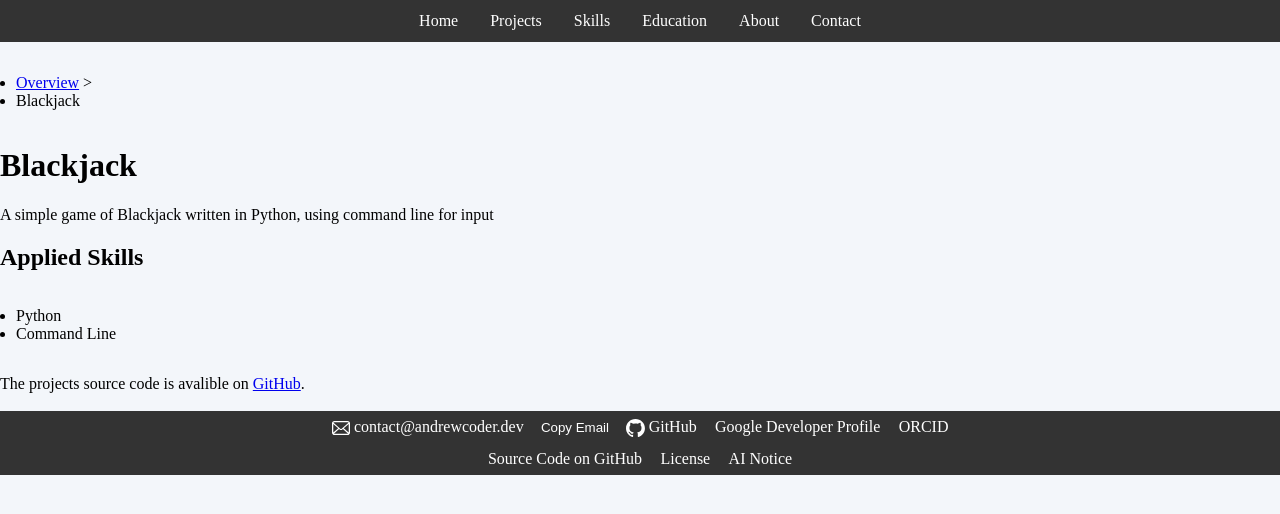
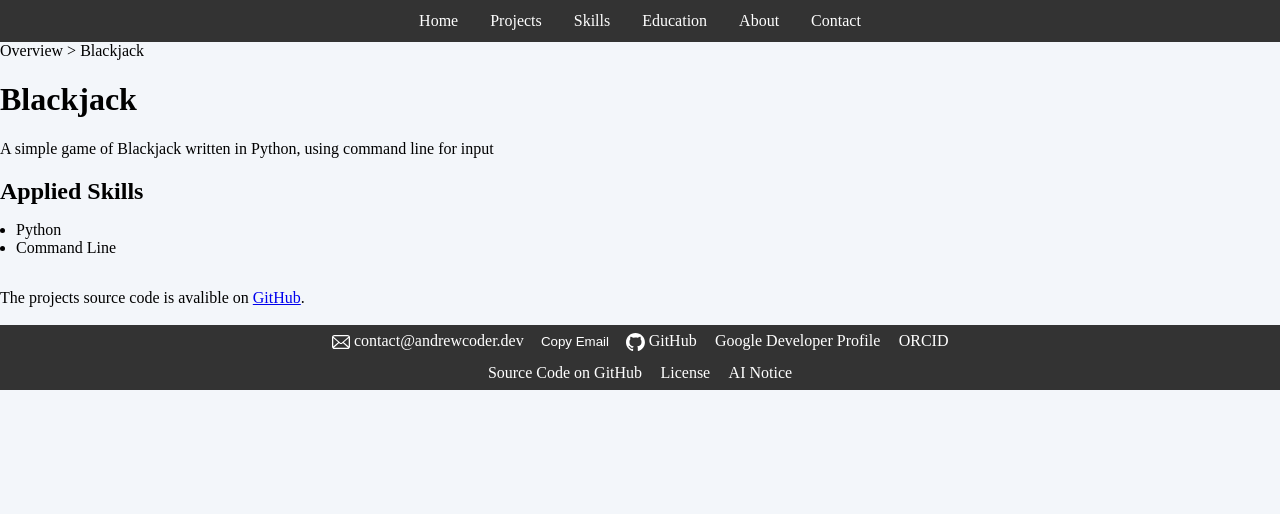
Before and after one commit to Andrew-Dev-Coder/Portfolio, a Jekyll site: the page built from _projects/blackjack.html, in a window 1280 px wide. Shown: the top 514 px of the page. Built offline with Jekyll 4.4.1, drawn with Linux system fonts in a browser that asks for light colours.

Commit message:
Added styling for breadcrumbs

```diff
--- /dev/null
+++ b/CSS/projects.css
@@ -0,0 +1,14 @@
+.breadcrumbs{
+    list-style-type: none;
+    padding: 0;
+    margin: 0;
+}
+
+.breadItem{
+    display: inline;
+}
+
+.breadItem a{
+    color: black;
+    text-decoration: none;
+}
--- a/CSS/style.css
+++ b/CSS/style.css
@@ -184,6 +184,15 @@ a:hover{
 .internalLink:hover{
     opacity: 0.85;
 }
+
+#stack {
+    padding-bottom: 0;
+    margin-bottom: 0;
+}
+
+#stackList{
+    padding-top: 0;
+}
 /* END CLASSES AND IDs*/
 
 /* START RESPONSIVE */
```
